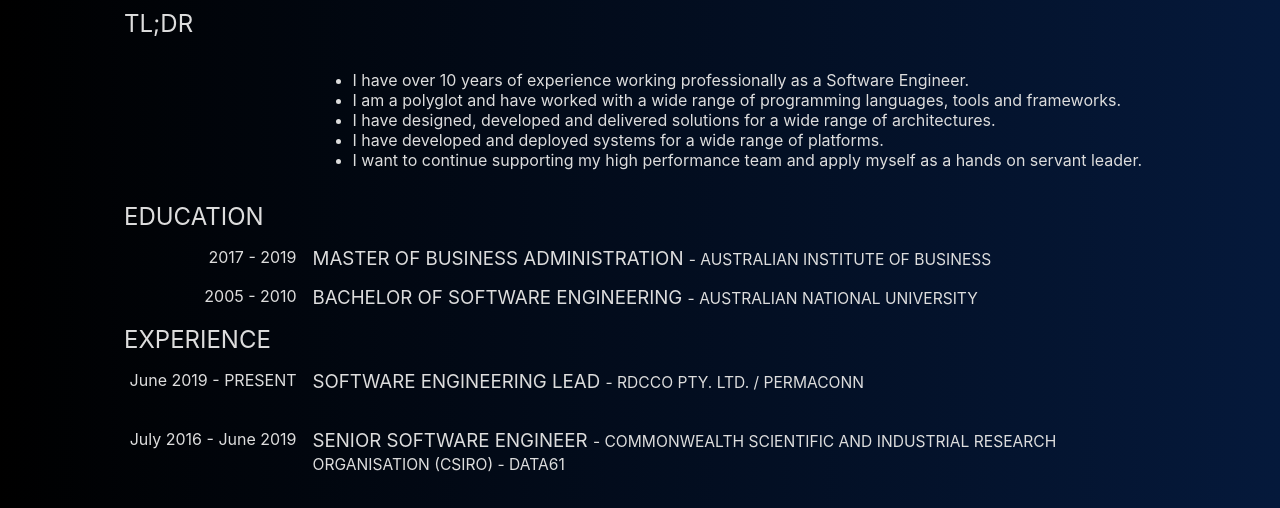
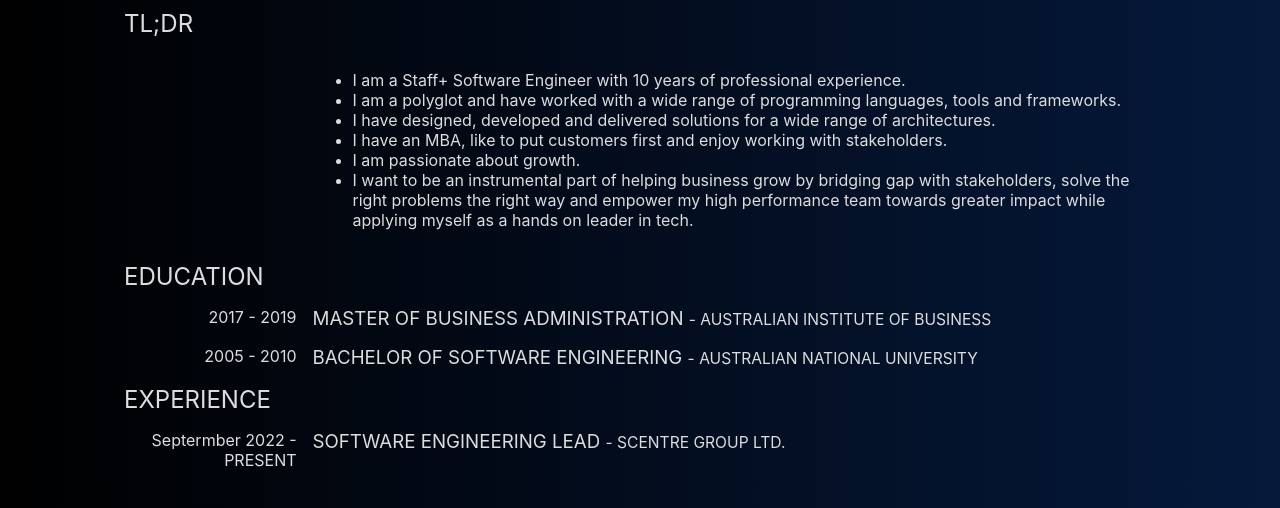
Before and after one commit to nahidakbar/resume, a React (Create React App) app: page / in a window 1280 px wide. Shown: the part 281-789 px from the top of the page. Built offline with nearby package versions, Linux system fonts and the light colour scheme; the HTML template or start-up script is replaced by a standard one.

Commit message:
minor update

```diff
--- a/src/Data/experience.ts
+++ b/src/Data/experience.ts
@@ -1,9 +1,35 @@
-console.log(require("./images/ftaa-1.png"));
-
 const ExperienceData = [
   {
+    start: "2022-09",
+    finish: "PRESENT",
+    position: "Software Engineering Lead",
+    company: "Scentre Group Ltd.",
+    projects: [
+      {
+        role: "Software Engineering Lead",
+        name: "Westfield membership",
+        start: "2022-09",
+        finish: "PRESENT",
+        description:
+          "Scentre Group owns and operates Westfield shopping centres in Australia and New Zealand.",
+        achievements: [
+        ],
+        technology: [
+          "GraphQL",
+          "Software Architecture",
+        ],
+        soft: [
+          "Alignment",
+          "Leadership",
+          "Software Architecture",
+          "Technical Documentation",
+        ],
+      },
+    ],
+  },
+  {
     start: "2019-06",
-    finish: "PRESENT",
+    finish: "2022-09",
     position: "Software Engineering Lead",
     company: "RDCCO Pty. Ltd. / Permaconn",
     projects: [
@@ -11,7 +37,7 @@ const ExperienceData = [
         role: "Software Engineering Lead",
         name: "Permaconn Engineering/Product Team",
         start: "2019-06",
-        finish: "PRESENT",
+        finish: "2022-09",
         description:
           "Permaconn manufacture and manage IoT devices for high security high availability alarm system communication. The Software team is a small engineering team (4-6) responsible for its enterprise software services - fleet automation, CRM, billing, website, customer facing apps and other ERP systems.",
         achievements: [
--- a/src/Data/summary.ts
+++ b/src/Data/summary.ts
@@ -3,25 +3,33 @@ const yearsOfExperience = new Date().getFullYear() - 2009;
 
 const SummaryData = [
   [
-    "I have over " +
+    "I am a Staff+ Software Engineer with " +
       yearsOfExperience +
-      " years of experience working professionally as a Software Engineer.",
+      " years of professional experience.",
     "I wrote my first line of code " + yearsOfCoding + " years ago.",
   ],
   [
     "I am a polyglot and have worked with a wide range of programming languages, tools and frameworks.",
-    "This includes C++, Python, NodeJS, Golang etc. on server-side / back-end and HTML, CSS, JavaScript, ES6+, Typescript, React, Knockout, D3 etc. on client-side / front-end.",
+    "My most recent experience is with Node.js/React full stack javascript/typescript environment and c++ / python before that.",
     "I enjoy experimenting with and can quickly pick up new programming languages, tools and frameworks.",
   ],
   [
     "I have designed, developed and delivered solutions for a wide range of architectures.",
-    "This includes projects in microservices, server-client, event sourced, repository, middleware, peer to peer and pipe and filter systems.",
+    "This includes projects in microservices, serverless, server-client, event sourced, repository, middleware, peer to peer and pipe and filter systems.",
+    "I have deployed these systems for a wide range of platforms including Container Clusters (Kubernetes, Docker Swarms), Cloud (Google, AWS), Virtual Machines and Computing Clusters (SGE).",
   ],
   [
-    "I have developed and deployed systems for a wide range of platforms.",
-    "This includes Container Clusters (Kubernetes, Docker Swarms), Cloud (Google, AWS), Virtual Machines and Computing Clusters.",
+    "I have an MBA, like to put customers first and enjoy working with stakeholders.",
+    "I've taken ownership of projects and products, help business evolve though delivery of new initiatives while supporting existing BAU.",
   ],
-  ["I want to continue supporting my high performance team and apply myself as a hands on servant leader."],
+  [
+    "I am passionate about growth.",
+    "I am always working on something.",
+    "I enjoy contributing towards my team's growth through coaching, mentoring and supporting.",
+  ],
+  [
+    "I want to be an instrumental part of helping business grow by bridging gap with stakeholders, solve the right problems the right way and empower my high performance team towards greater impact while applying myself as a hands on leader in tech.",
+  ],
 ];
 
 export default SummaryData;
```
Also changed, not shown: 7 other files (tests, documents, lock files or other folders).
